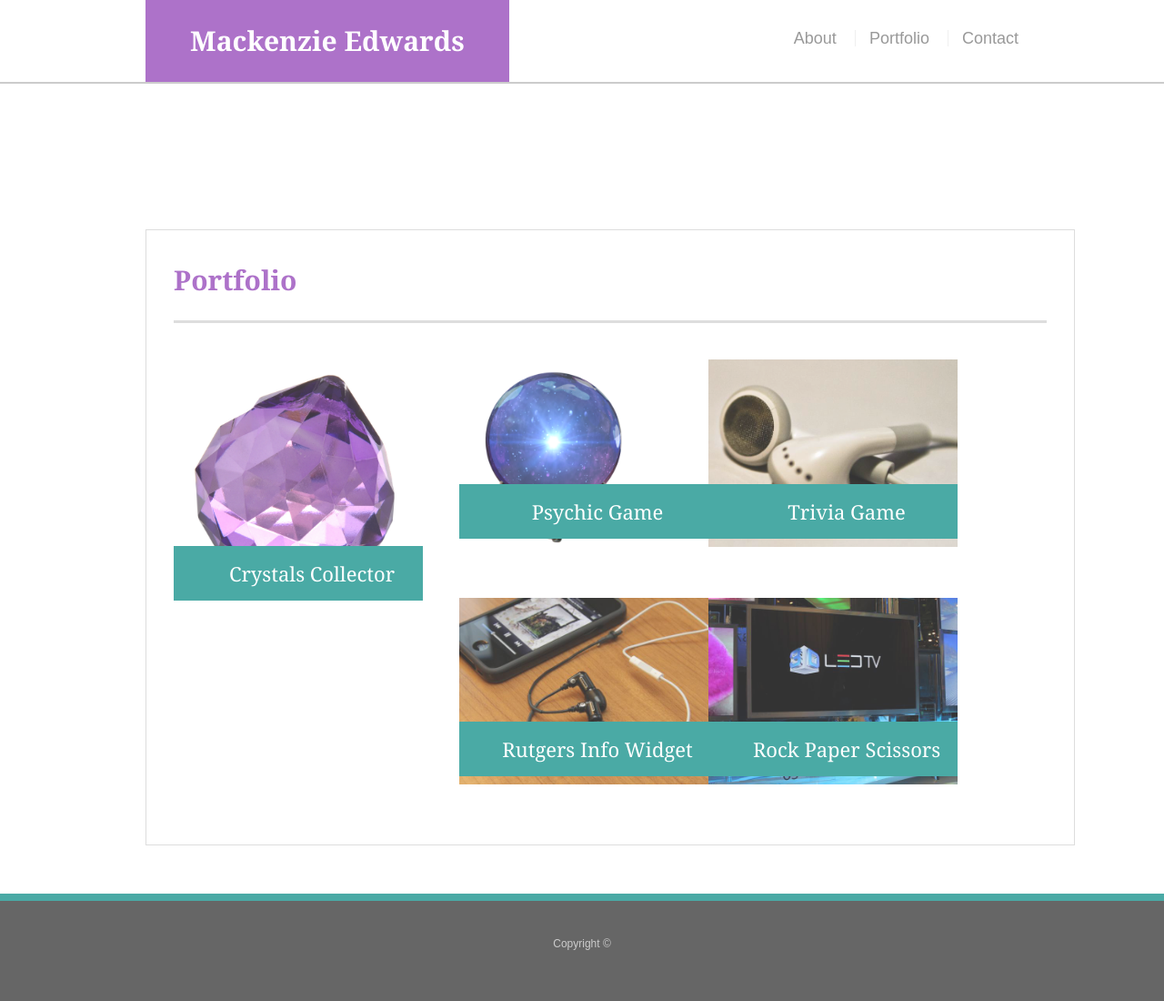
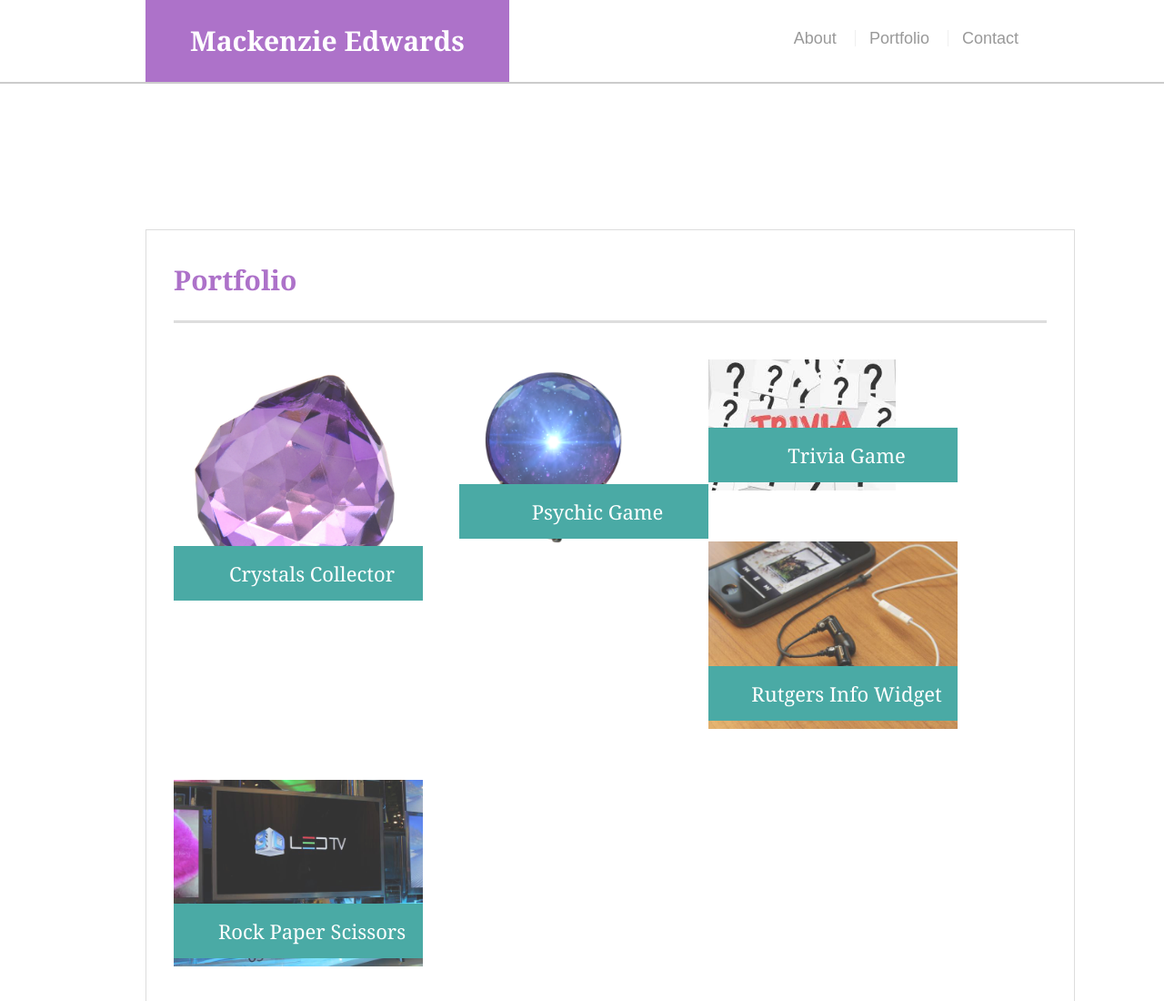
Before and after one commit to mackenzieedwards18/Responsive-Portfolio, a plain HTML site: page portfolio.html in a window 1280 px wide. Shown: the top 1100 px of the page at 91% size. Drawn offline with Linux system fonts and the light colour scheme.

Commit message:
Added Trivia Game to portfolio

```diff
--- a/portfolio.html
+++ b/portfolio.html
@@ -38,7 +38,7 @@
         <h3>Psychic Game</h3>
       </div>
       <div class="work">
-        <img src="assets/images/technics-q-c-640-480-5.jpg" alt="Trivia Game">
+        <a href="https://mackenzieedwards18.github.io/triviaGame/"><img id="crystal" src="assets/images/trivia.jpg" alt="Trivia Game"></a>
 
         <h3>Trivia Game</h3>
       </div>
```
Also changed, not shown: assets/images/trivia.jpg (added).
